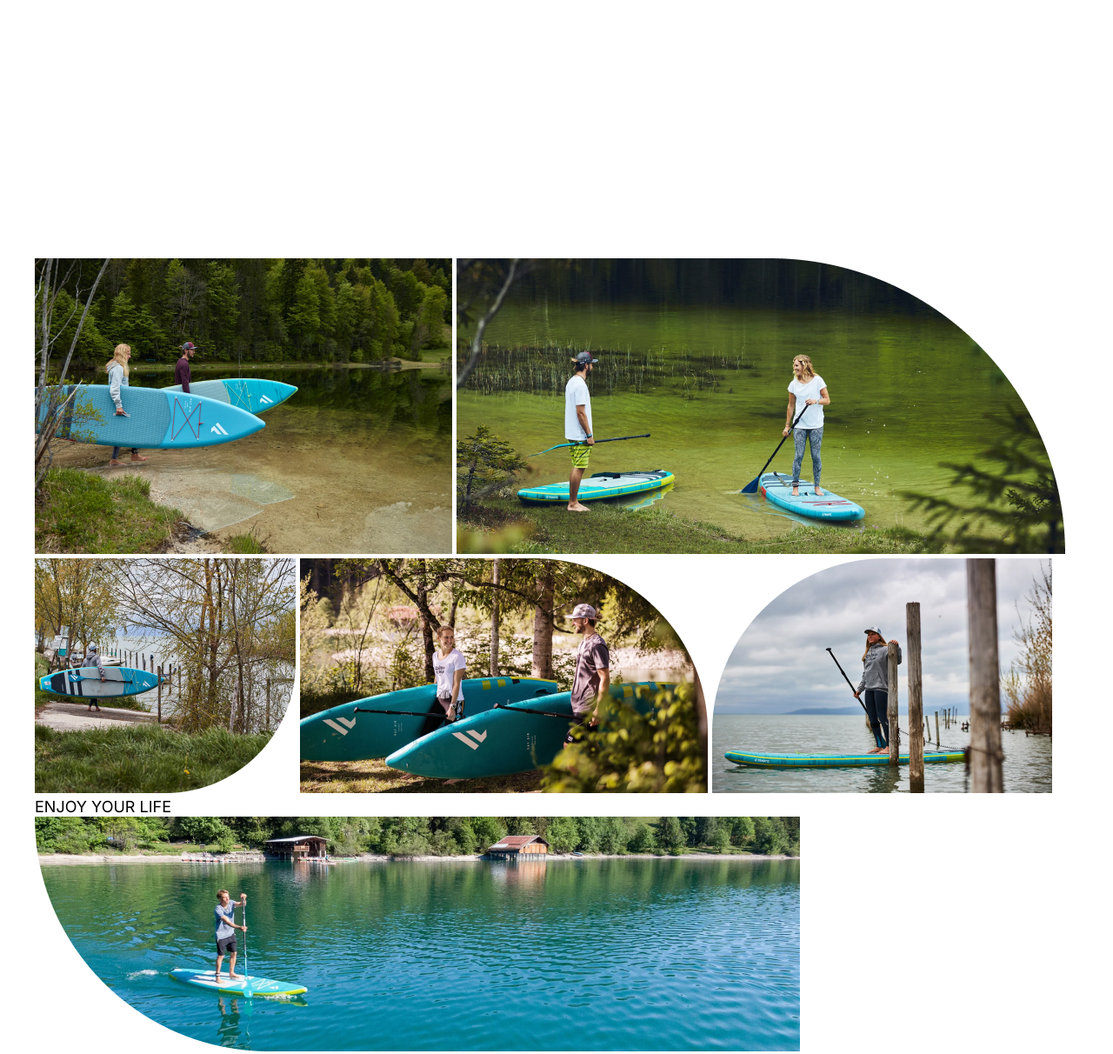
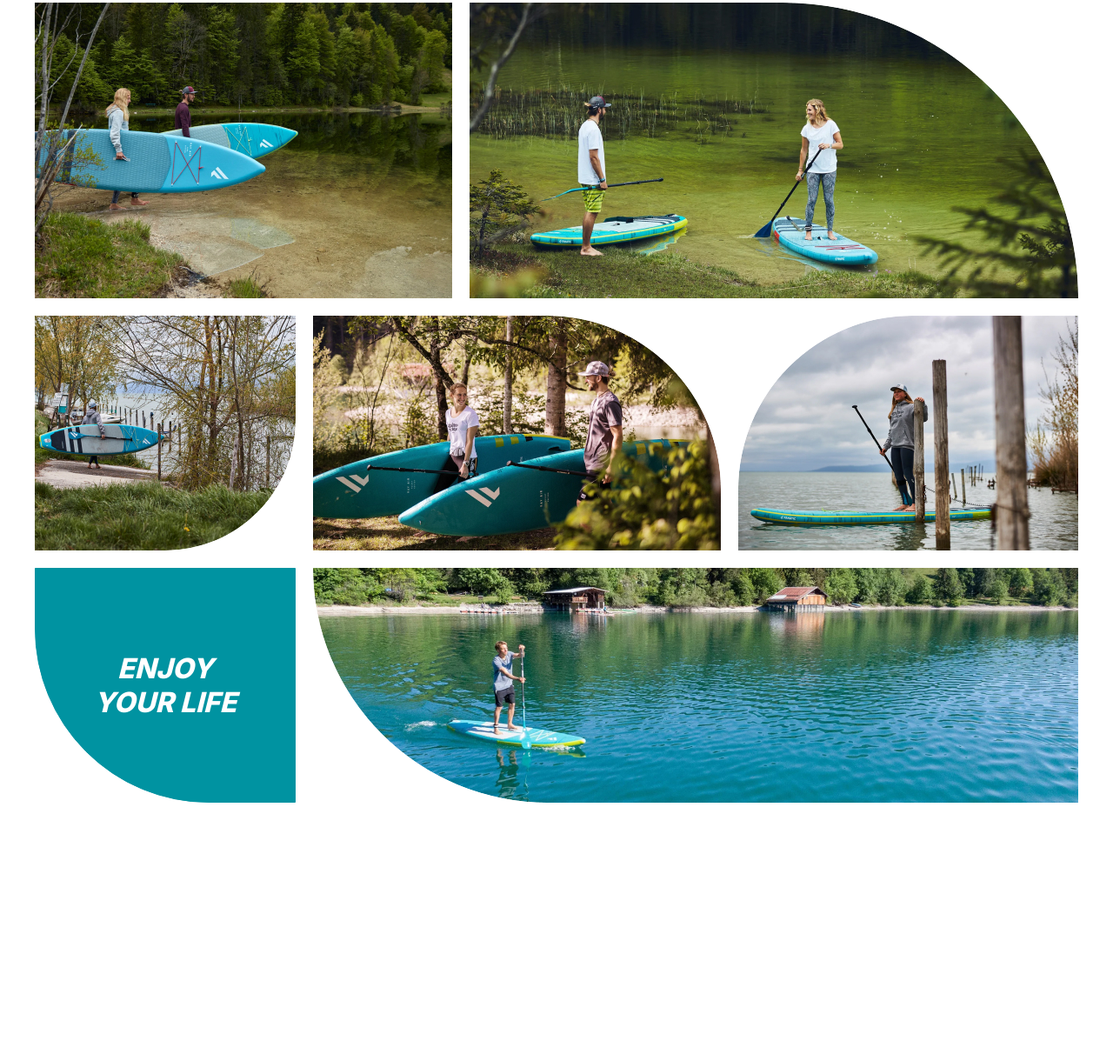
Before and after one commit to maslakov1991/Sup, a plain HTML site: page index.html in a window 1280 px wide. Shown: the part 5268-6480 px from the top of the page at 87% size. After the commit the page ends 6341 px from the top, so only its background shows below. Drawn offline with Linux system fonts and the light colour scheme.

Commit message:
Gallery-max-done
Gallery-max-done

```diff
--- a/css/style.css
+++ b/css/style.css
@@ -121,7 +121,6 @@ img {
     border: none;
     cursor: pointer;
 }
-
 .header__content {
     min-height: calc(100vh - 161px);
     display: flex;
@@ -317,6 +316,12 @@ img {
     justify-content: center;
     align-items: center;
     background-image: url(../images/Star.svg);
+    transition: all 0.3s;
+    cursor: pointer;
+}
+.buy__price:hover {
+    scale: 1.2;
+    rotate: -25deg;
 }
 .buy__btn {
     font-family: "Comfortaa", cursive;
@@ -392,7 +397,8 @@ img {
     gap: 24px 30px;
     grid-template-columns: 481px 208px;
     grid-template-rows: 432px 300px;
-    transform: translateY(-50%);
+    margin-top: -37%;
+    margin-bottom: 150px;
     position: relative;
     padding: 72px 31px 52px;
 }
@@ -413,3 +419,41 @@ img {
 .gallery-min__img--2 {
     border-radius: 0px 0px 0px 300px;
 }
+.gallery-max {
+    display: grid;
+    gap: 20px;
+    grid-template-columns: 300px 469px 391px;
+    grid-template-rows: 340px 270px 270px;
+}
+.gallery-max__img--2 {
+    grid-column: 2 / -1;
+    justify-self: end;
+    border-radius: 0px 500px 0px 0px;
+}
+.gallery-max__img--3 {
+    border-radius: 0px 0px 150px 0px;
+}
+.gallery-max__img--4 {
+    border-radius: 0px 200px 0px 0px;
+}
+.gallery-max__img--5 {
+    border-radius: 200px 0px 0px 0px;
+}
+.gallery-max__img--6 {
+    grid-column: 2 / -1;
+    border-radius: 0px 0px 0px 400px;
+}
+.gallery-max__text {
+    background-color: #0093a1;
+    border: 1px solid #0093a1;
+    border-radius: 0px 0px 0px 200px;
+    font-style: italic;
+    font-weight: 800;
+    font-size: 32px;
+    line-height: 39px;
+    color: #ffffff;
+    display: flex;
+    text-align: center;
+    align-items: center;
+    justify-content: center;
+}
--- a/index.html
+++ b/index.html
@@ -216,12 +216,12 @@
                         </div>
                         <div class="gallery-max">
                             <img class="gallery-max__img" src="images/gmax-1.jpg" alt="">
-                            <img class="gallery-max__img" src="images/gmax-2.jpg" alt="">
-                            <img class="gallery-max__img" src="images/gmax-3.jpg" alt="">
-                            <img class="gallery-max__img" src="images/gmax-4.jpg" alt="">
-                            <img class="gallery-max__img" src="images/gmax-5.jpg" alt="">
-                            <p class="gallery-max__text">ENJOY YOUR LIFE</p>
-                            <img class="gallery-max__img" src="images/gmax-6.jpg" alt="">
+                            <img class="gallery-max__img gallery-max__img--2" src="images/gmax-2.jpg" alt="">
+                            <img class="gallery-max__img gallery-max__img--3" src="images/gmax-3.jpg" alt="">
+                            <img class="gallery-max__img gallery-max__img--4" src="images/gmax-4.jpg" alt="">
+                            <img class="gallery-max__img gallery-max__img--5" src="images/gmax-5.jpg" alt="">
+                            <p class="gallery-max__text">ENJOY <br> YOUR LIFE</p>
+                            <img class="gallery-max__img gallery-max__img--6" src="images/gmax-6.jpg" alt="">
                         </div>
                     </div>
                 </div>
```
